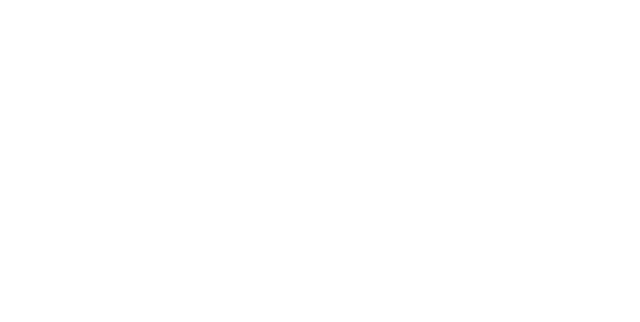
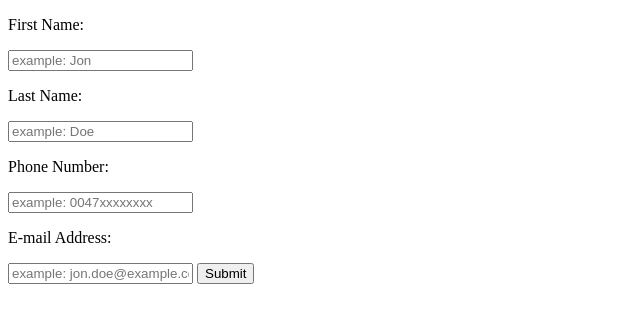
Before and after one commit to GlennTheNerd/javascript_ma3, a plain HTML site: page level1/question1/index.html in a window 1280 px wide. Shown: the whole page, without its empty margins (0-640 px from the left). Drawn offline with Linux system fonts and the light colour scheme.

Commit message:
created the form in the html file

```diff
--- a/level1/question1/index.html
+++ b/level1/question1/index.html
@@ -8,7 +8,21 @@
 <body>
 
 <!--Contact Form-->
+<!--name, last name, telephone number, email address and submit button.-->
+<form>
 
+    <p>First Name:</p>
+    <input id="firstName" placeholder="example: Jon">
+    <p>Last Name:</p>
+    <input id="lastName" placeholder="example: Doe">
+    <p>Phone Number:</p>
+    <input id="phoneNumber" placeholder="example: 0047xxxxxxxx">
+    <p>E-mail Address:</p>
+    <input id="emailAddress" placeholder="example: jon.doe@example.com">
+
+    <button type="button" id="submitButton">Submit</button>
+
+</form>
 
 <script src="script.js"></script>
 </body>
```
